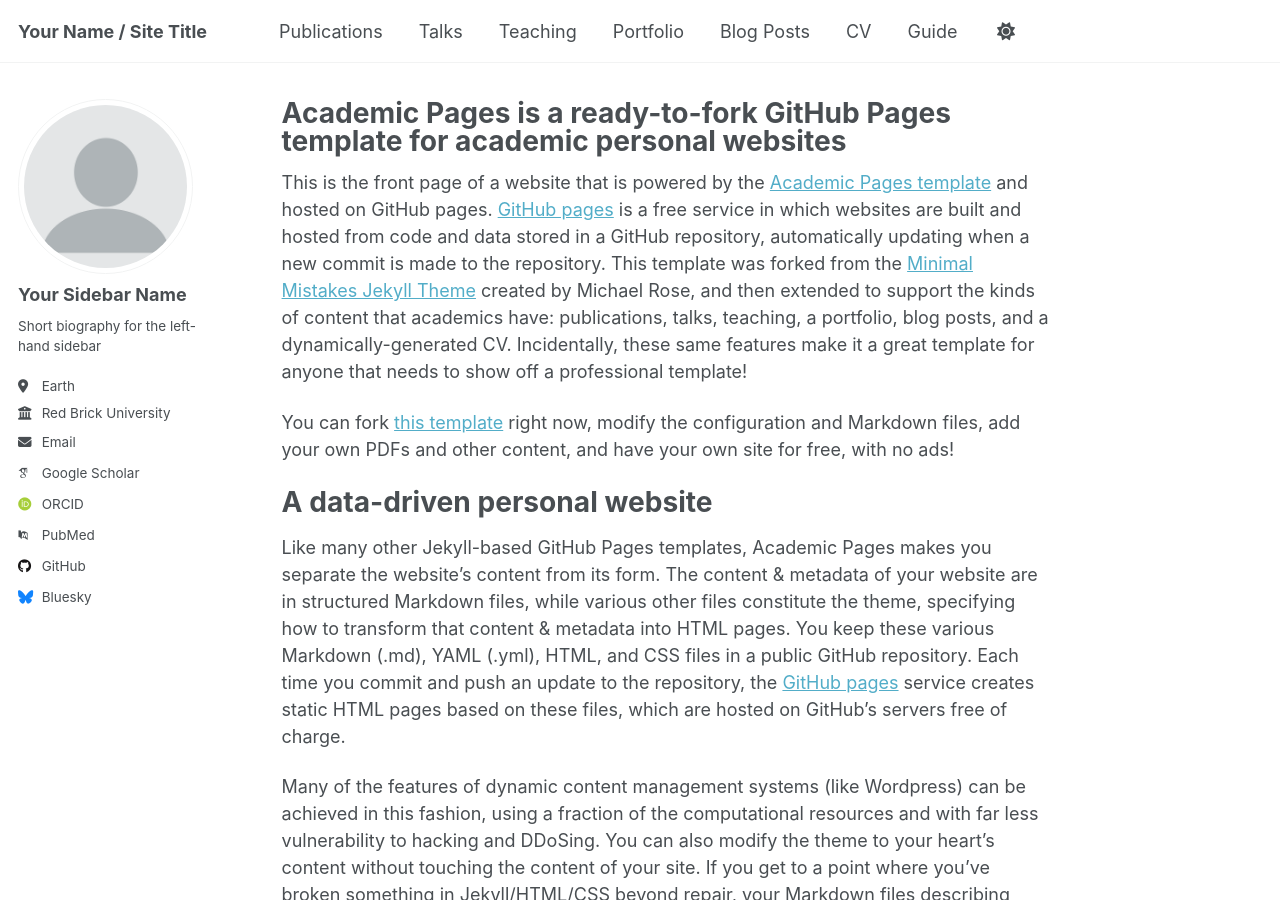
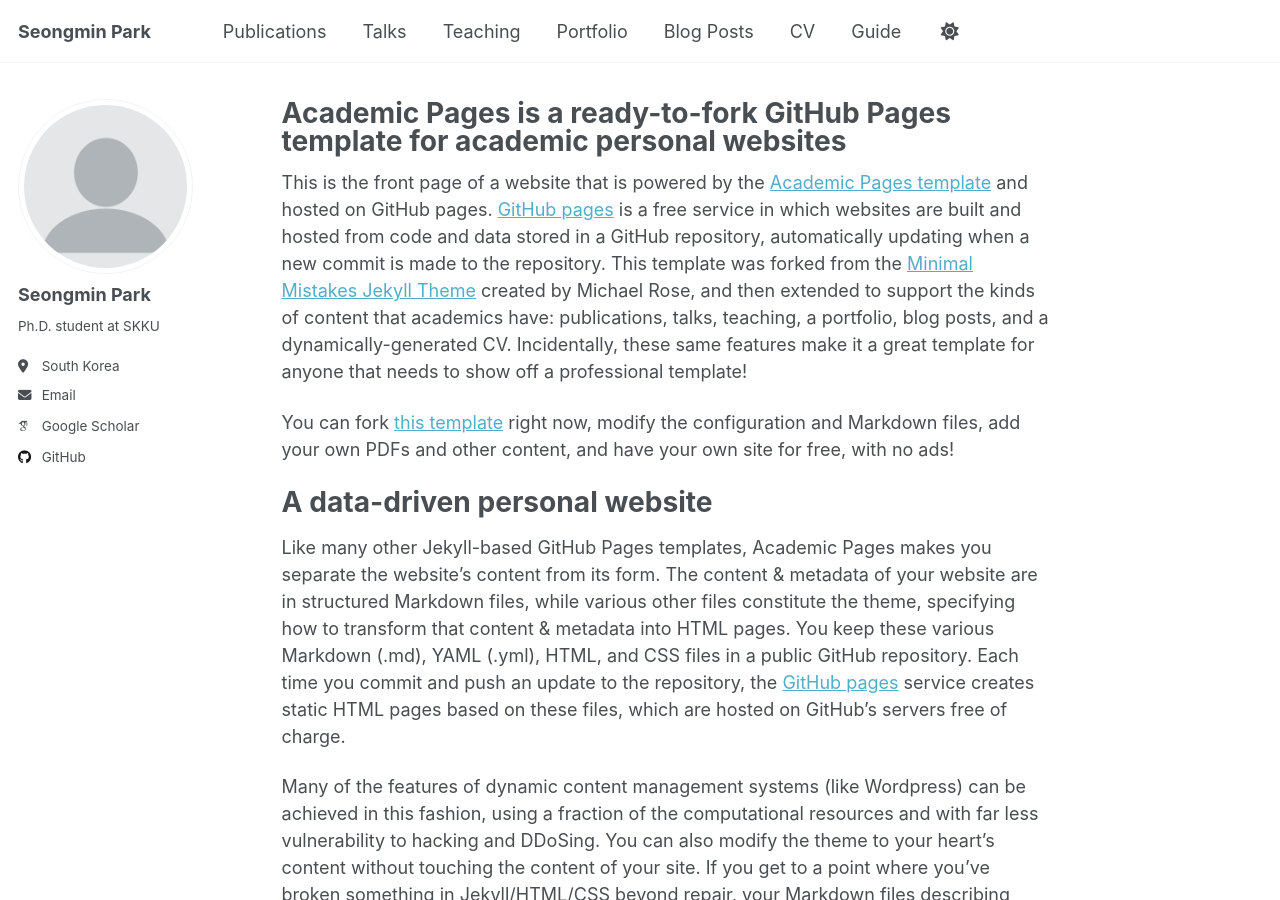
Before and after one commit to psm1206/psm1206.github.io, a Jekyll site: the page built from _pages/about.md, in a window 1280 px wide and 900 px high. Built offline with Jekyll 4.4.1, drawn with Linux system fonts in a browser that asks for light colours; some web fonts are replaced; a script that is not in the unit is left out.

Commit message:
Update _config.yml

```diff
--- a/_config.yml
+++ b/_config.yml
@@ -9,7 +9,7 @@
 # Basic Site Settings
 locale                   : "en-US"
 site_theme               : "default"
-title                    : "Your Name / Site Title"
+title                    : "Seongmin Park"
 title_separator          : "-"
 name                     : &name "Your Name"
 description              : &description "personal description"
@@ -23,22 +23,22 @@ repository               : "academicpages/academicpages.github.io"
 author:
   # Biographic information
   avatar           : "profile.png"
-  name             : "Your Sidebar Name"
+  name             : "Seongmin Park"
   pronouns         : # example: "she/her"
-  bio              : "Short biography for the left-hand sidebar"
-  location         : "Earth"
-  employer         : "Red Brick University"
-  uri              : # URL
-  email            : "none@example.org"
+  bio              : "Ph.D. student at SKKU"
+  location         : "South Korea"
+  # employer         : "Red Brick University"
+  # uri              : # URL
+  email            : "psm1206@skku.edu"
 
   # Academic websites
   academia         : # URL
   arxiv            : # URL - Update with the correct link to your profile
-  googlescholar    : "https://scholar.google.com/citations?user=PS_CX0AAAAAJ"
+  googlescholar    : "https://scholar.google.com/citations?user=7gBh4w0AAAAJ"
   impactstory      : # URL
-  orcid            : "http://orcid.org/yourorcidurl"
+  # orcid            : "http://orcid.org/yourorcidurl"
   semantic         : # URL
-  pubmed           : "https://www.ncbi.nlm.nih.gov/pubmed/?term=john+snow"
+  # pubmed           : "https://www.ncbi.nlm.nih.gov/pubmed/?term=john+snow"
   researchgate     : # URL
   scopus           : # URL
 
@@ -46,13 +46,13 @@ author:
   bitbucket        : # Username - Update with your username on the site
   codepen          : # Username
   dribbble         : # Username
-  github           : "academicpages"
+  github           : "psm1206"
   kaggle           : # Username
   stackoverflow    : # User number or user number and name (i.e., use "1" or "1/jeff-atwood")
 
   # Social media
   artstation       : # Username
-  bluesky          : "bsky.app" # Replace this with you Bluesky username
+  # bluesky          : "bsky.app" # Replace this with you Bluesky username
   facebook         : # Username
   flickr           : # Username
   foursquare       : # Username
```
